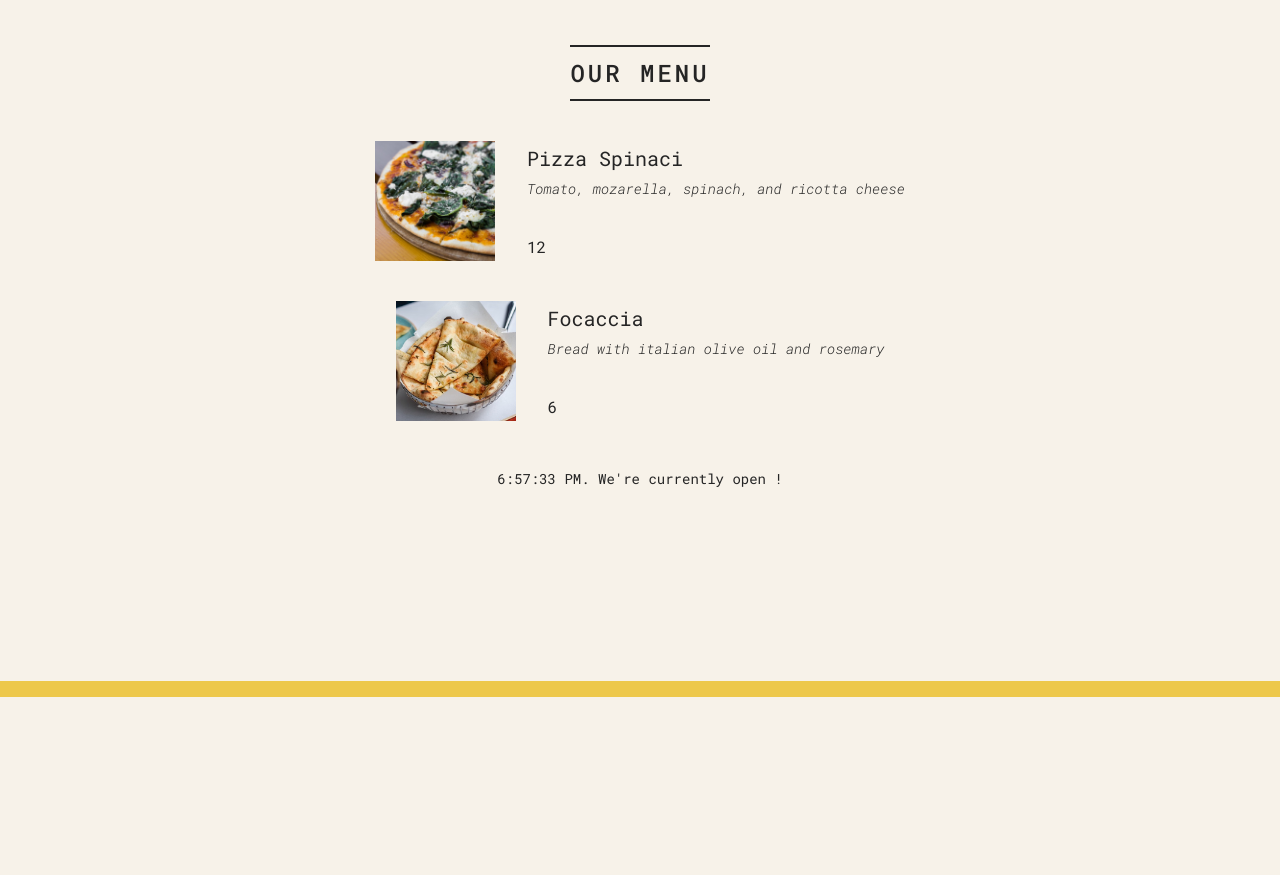
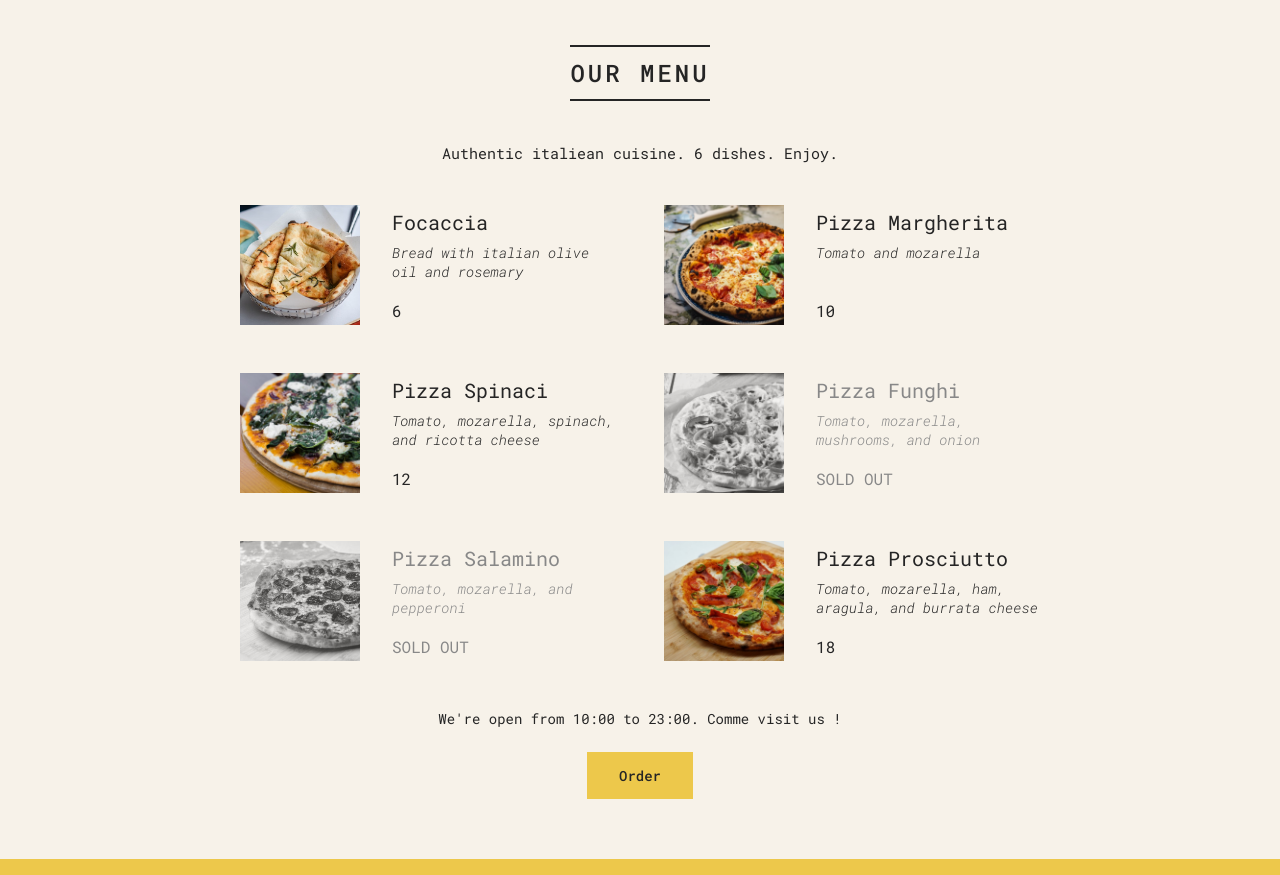
Before and after one commit to redha-boubakour/02-pizza-menu, a React app: page / in a window 1280 px wide. Shown: the part 103-978 px from the top of the page. Before the commit the page ends 800 px from the top, so only its background shows below. Built offline with nearby package versions, Linux system fonts and the light colour scheme.

Commit message:
Commit : reactFrag, condit rend, destruc props

```diff
--- a/public/index.html
+++ b/public/index.html
@@ -24,7 +24,7 @@
       work correctly both with client-side routing and a non-root public URL.
       Learn how to configure a non-root public URL by running `npm run build`.
     -->
-    <title>React App</title>
+        <title>Fast Pizza Co - React App</title>
     </head>
     <body>
         <noscript>You need to enable JavaScript to run this app.</noscript>
@@ -38,6 +38,5 @@
 
       To begin the development, run `npm start` or `yarn start`.
       To create a production bundle, use `npm run build` or `yarn build`.
-    -->
-  </body>
+    --></body>
 </html>
--- a/src/index.js
+++ b/src/index.js
@@ -29,7 +29,7 @@ const pizzaData = [
         ingredients: "Tomato, mozarella, mushrooms, and onion",
         price: 12,
         photoName: "pizzas/funghi.jpg",
-        soldOut: false,
+        soldOut: true,
     },
     {
         name: "Pizza Salamino",
@@ -64,50 +64,69 @@ function Header() {
         </header>
     );
 }
+
 function Menu() {
+    const pizzas = pizzaData;
+    const numberPizzas = pizzas.length;
+
     return (
         <main className="menu">
             <h2>Our menu</h2>
-            <Pizza
-                name="Pizza Spinaci"
-                ingredients="Tomato, mozarella, spinach, and ricotta cheese"
-                photoName="pizzas/spinaci.jpg"
-                price={12}
-            />
-            <Pizza
-                name="Focaccia"
-                ingredients="Bread with italian olive oil and rosemary"
-                photoName="pizzas/focaccia.jpg"
-                price={6}
-            />
+            {numberPizzas > 0 ? (
+                <>
+                    <p>Authentic italiean cuisine. 6 dishes. Enjoy.</p>
+                    <ul className="pizzas">
+                        {pizzas.map((pizza) => (
+                            <Pizza pizza={pizza} key={pizza.name} />
+                        ))}
+                    </ul>
+                </>
+            ) : (
+                <p>Working on our menu. Please come back later !</p>
+            )}
         </main>
     );
 }
 
-function Pizza(props) {
+function Pizza({ pizza }) {
     return (
-        <div className="pizza">
-            <img src={props.photoName} alt={props.name} />
+        <li className={`pizza ${pizza.soldOut ? "sold-out" : ""}`}>
+            <img src={pizza.photoName} alt={pizza.name} />
             <div>
-                <h3>{props.name}</h3>
-                <p>{props.ingredients}</p>
-                <span>{props.price}</span>
+                <h3>{pizza.name}</h3>
+                <p>{pizza.ingredients}</p>
+                <span>{pizza.soldOut ? "SOLD OUT" : pizza.price}</span>
             </div>
-        </div>
+        </li>
     );
 }
 
 function Footer() {
     const hour = new Date().getHours();
     const openHour = 10;
-    const closeHour = 22;
+    const closeHour = 23;
     const isOpen = hour >= openHour && hour <= closeHour;
-    console.log(isOpen);
 
     return (
         <footer className="footer">
-            {new Date().toLocaleTimeString()}. We're currently open !
+            {isOpen ? (
+                <Order closeHour={closeHour} openHour={openHour} />
+            ) : (
+                <p>We're Closed. Come back tomorrow !</p>
+            )}
         </footer>
+    );
+}
+
+function Order({ closeHour, openHour }) {
+    return (
+        <div className="order">
+            <p>
+                We're open from {openHour}:00 to {closeHour}:00. Comme visit us
+                !
+            </p>
+            <button className="btn">Order</button>
+        </div>
     );
 }
 
```
Lines whose indentation alone changed are shown as unchanged.
